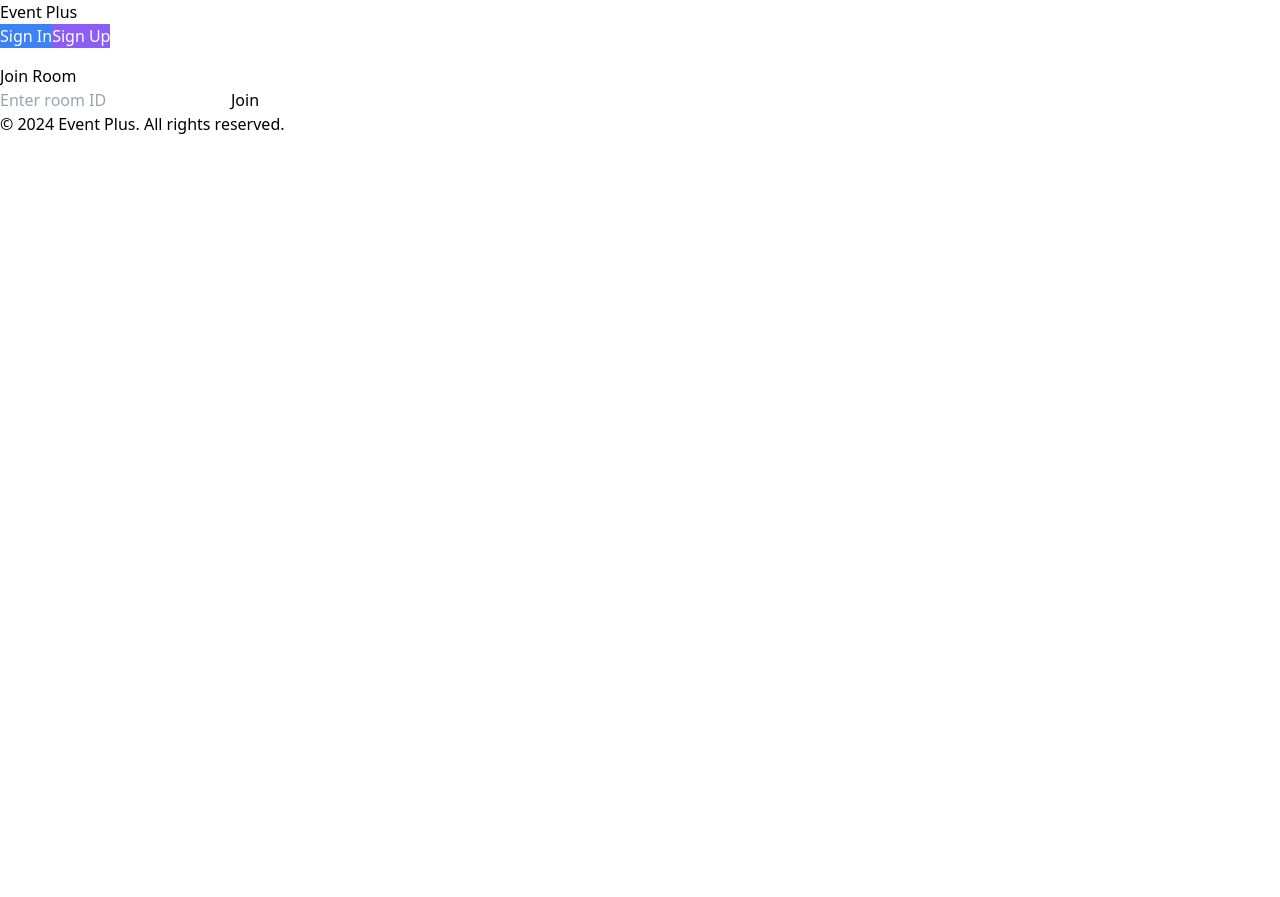
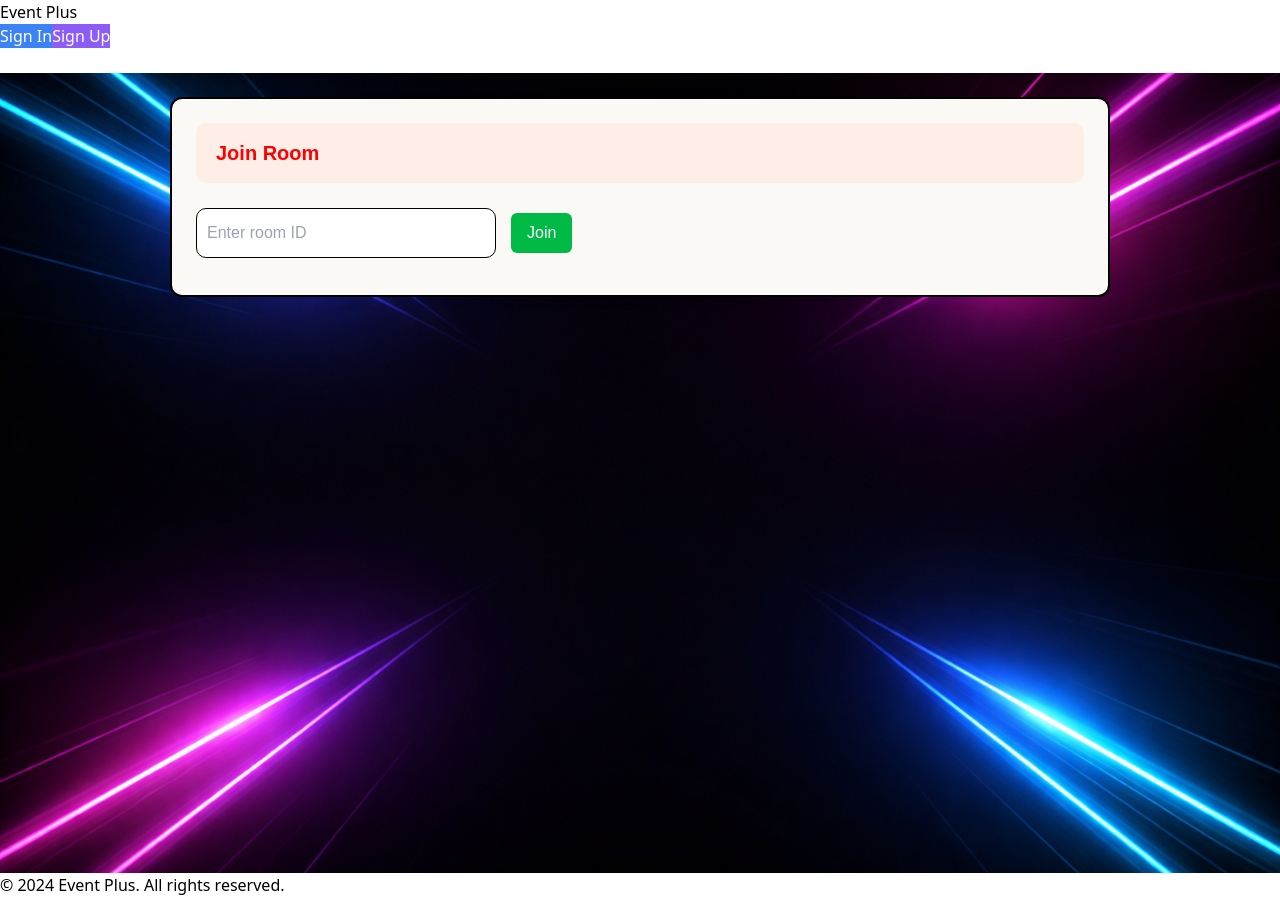
Before and after one commit to Muhammad-Ahmad-Jutt/event-plus-front-end, a React (Create React App) app in the folder event-plus-frontend/: page /join-a-room in a window 1280 px wide. Before the commit the page ends 800 px from the top, so only its background shows below. Built offline with nearby package versions, Linux system fonts and the light colour scheme.

Commit message:
UI Design for Join Room Page completed - UI design added

```diff
--- a/event-plus-frontend/src/pages/JoinRoom.js
+++ b/event-plus-frontend/src/pages/JoinRoom.js
@@ -1,5 +1,6 @@
 import { useState } from "react";
 import { useNavigate } from "react-router-dom";
+import bg from "../images/event-plus-bg.png";
 
 export default function JoinRoomLink() {
 const [room_id, setRoom_id] = useState()
@@ -9,10 +10,108 @@ const join_room_function = (room_id) => {
     navigate(`{process.env.REACT_APP_API_URL}/room/${room_id}`)
 }
     return (
-        <div>
-            <h1>Join Room</h1>
-            <input placeholder="Enter room ID" id="room-id" />
-            <button onClick={() => {join_room_function(document.getElementById('room-id').value)}}>Join</button>
+        <>
+        <style>{`
+            html, body {
+            margin: 0;
+            padding: 0;
+            overflow-x: hidden;
+            }
+
+            .page {
+            padding: 24px;
+            min-height: 100vh;
+            display: flex;
+            justify-content: center;
+            font-family: Arial, sans-serif;
+            }
+
+            .container {
+            background: #FAF9F6;
+            width: 100%;
+            max-width: 940px;
+            height: 200px;
+            border-radius: 12px;
+            border-width: 2px;
+            border-color: black;
+            box-shadow: 0 4px 12px rgba(0,0,0,0.08);
+            padding: 24px;
+            }
+
+            .btnPrimary {
+            background: #00BA46;
+            color: white;
+            padding: 8px 16px;
+            border-radius: 6px;
+            border: none;
+            cursor: pointer;
+            height: 40px;
+            }
+
+            .title {
+            margin: 0;
+            font-size: 20px;
+            font-weight: 600;
+            }
+
+            .topheaderview {
+            background: #FFEEE7;
+            border-radius: 10px;
+            display: flex;
+            align-items: center;
+            width: 100%;
+            height: 60px;
+            padding: 20px;
+            }
+
+            .sectionTitle {
+            font-weight: 800;
+            font-size: 20px;
+            margin: 0;
+            text-align: center;
+            color: red;
+            }
+
+            .header {
+             margin-bottom: 25px;
+            }
+
+            .inputBox {
+            border-color: black;
+            border-width: 1px;
+            width: 300px;
+            height: 50px;
+            margin-right: 15px;
+            border-radius: 10px;
+            padding: 10px;
+            }
+
+        `}</style>
+
+        <div className="page" style={{
+        padding: "24px",
+        backgroundImage: `url(${bg})`,
+        backgroundSize: "cover",
+        backgroundPosition: "center",
+        backgroundRepeat: "no-repeat",
+        minHeight: "100dvh",
+        display: "flex",
+        justifyContent: "center",
+        fontFamily: "Arial, sans-serif",
+        }}>
+        <div className="container">
+
+        <div className="header">
+            <div className="topheaderview">
+              <h1 className="sectionTitle">Join Room</h1>
+            </div>
         </div>
+
+            <input placeholder="Enter room ID" id="room-id" className="inputBox" />
+            <button onClick={() => {join_room_function(document.getElementById('room-id').value)}} className="btnPrimary">Join</button>
+
+        </div>
+        </div>
+        </>
     )
 }
```
